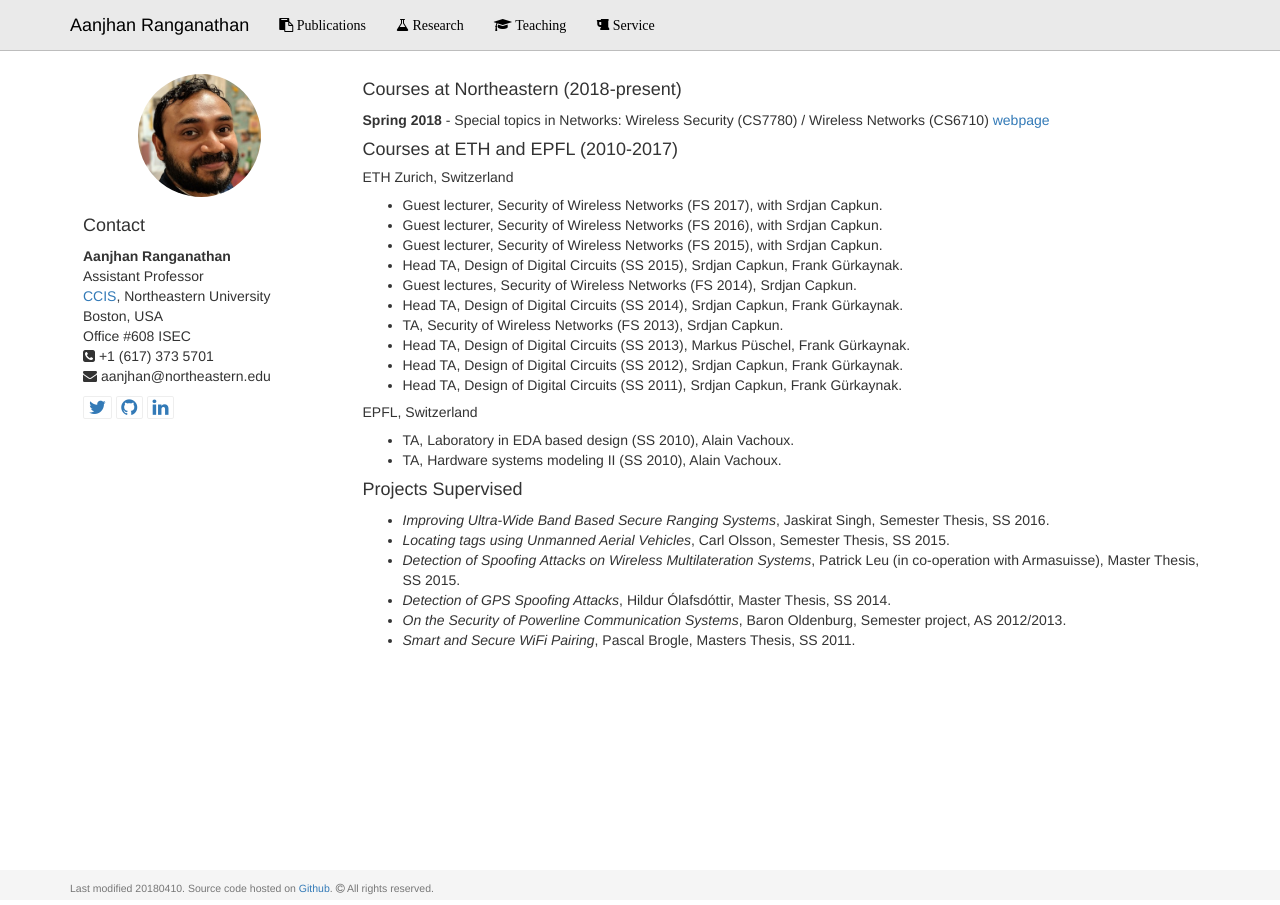
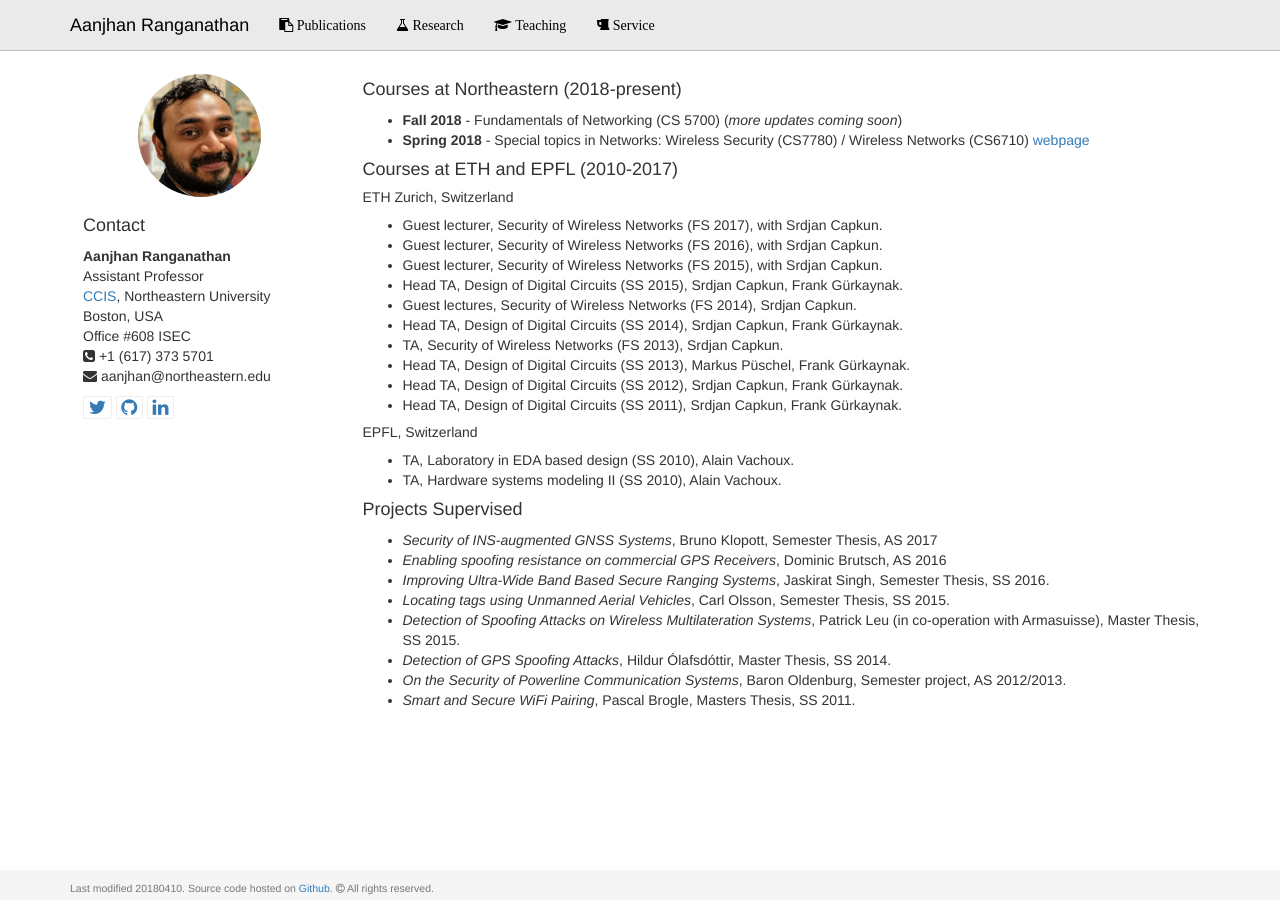
Before and after one commit to aanjhan/mywebsite, a Jekyll site: the page built from teaching/index.md, in a window 1280 px wide. Built offline with Jekyll 4.4.1, drawn with Linux system fonts in a browser that asks for light colours.

Commit message:
updated teaching page

```diff
--- a/teaching/index.md
+++ b/teaching/index.md
@@ -3,7 +3,8 @@ title: Teaching and Projects Supervised
 layout: default
 ---
 #### Courses at Northeastern (2018-present)
-**Spring 2018** - Special topics in Networks: Wireless Security (CS7780) / Wireless Networks (CS6710)  [webpage](teaching/courses/spring18/index.html)
+- **Fall 2018** - Fundamentals of Networking (CS 5700) (*more updates coming soon*)
+- **Spring 2018** - Special topics in Networks: Wireless Security (CS7780) / Wireless Networks (CS6710)  [webpage](teaching/courses/spring18/index.html)
 
 #### Courses at ETH and EPFL (2010-2017)
 
@@ -24,6 +25,8 @@ layout: default
 - TA, Hardware systems modeling II (SS 2010), Alain Vachoux.
 
 #### Projects Supervised
+- *Security of INS-augmented GNSS Systems*, Bruno Klopott, Semester Thesis, AS 2017
+- *Enabling spoofing resistance on commercial GPS Receivers*, Dominic Brutsch, AS 2016
 - *Improving Ultra-Wide Band Based Secure Ranging Systems*, Jaskirat Singh, Semester Thesis, SS 2016.
 - *Locating tags using Unmanned Aerial Vehicles*, Carl Olsson, Semester Thesis, SS 2015.
 - *Detection of Spoofing Attacks on Wireless Multilateration Systems*, Patrick Leu (in co-operation with Armasuisse), Master Thesis, SS 2015.
```
Also changed, not shown: 6 other files.
